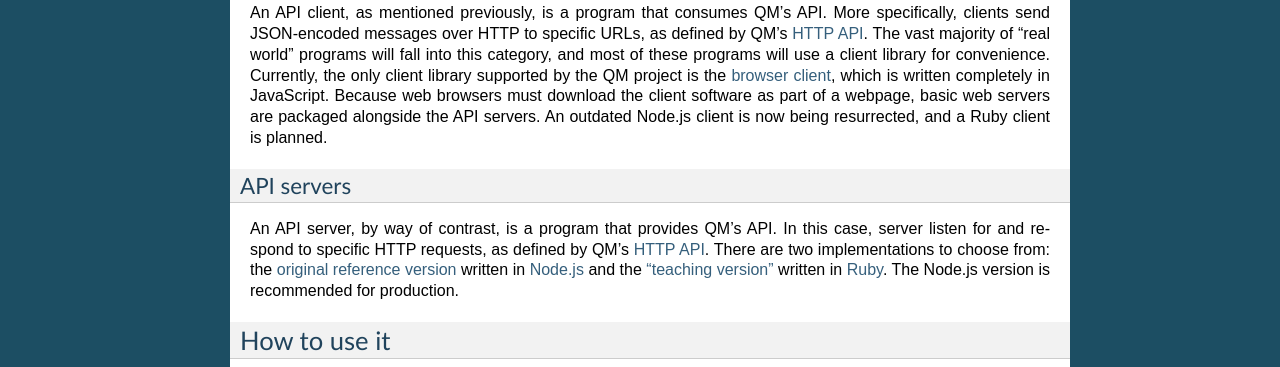
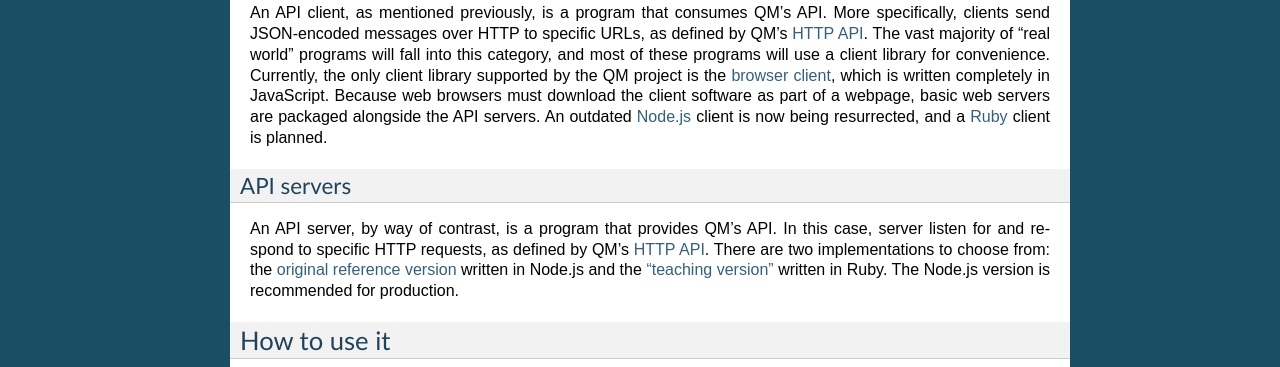
Before and after one commit to qmachine/qmachine, a Sphinx documentation site: the page built from docs/overview.rst, in a window 1280 px wide. Shown: the part 539-906 px from the top of the page. Built offline with Sphinx 7.4.7, drawn with Linux system fonts in a browser that asks for light colours.

Commit message:
Only link the first occurrence

```diff
--- a/docs/overview.rst
+++ b/docs/overview.rst
@@ -41,8 +41,8 @@ client library for convenience. Currently, the only client library supported by
 the QM project is the :doc:`browser client <browser-client>`, which is written
 completely in JavaScript. Because web browsers must download the client
 software as part of a webpage, basic web servers are packaged alongside the API
-servers. An outdated Node.js client is now being resurrected, and a Ruby client
-is planned.
+servers. An outdated Node.js_ client is now being resurrected, and a Ruby_
+client is planned.
 
 
 API servers
@@ -51,8 +51,8 @@ API servers
 An API server, by way of contrast, is a program that provides QM's API. In this
 case, server listen for and respond to specific HTTP requests, as defined by
 QM's :doc:`http-api`. There are two implementations to choose from: the
-:doc:`original reference version <nodejs>` written in Node.js_ and the
-:doc:`"teaching version" <ruby>` written in Ruby_. The Node.js version is
+:doc:`original reference version <nodejs>` written in Node.js and the
+:doc:`"teaching version" <ruby>` written in Ruby. The Node.js version is
 recommended for production.
 
 
```
